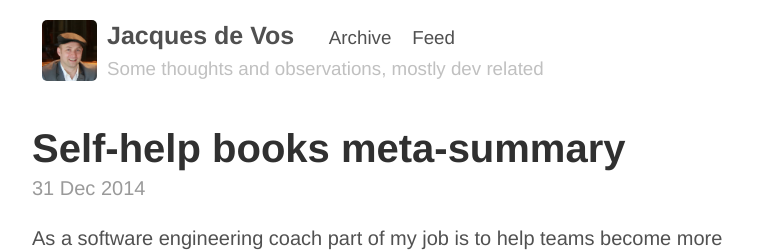
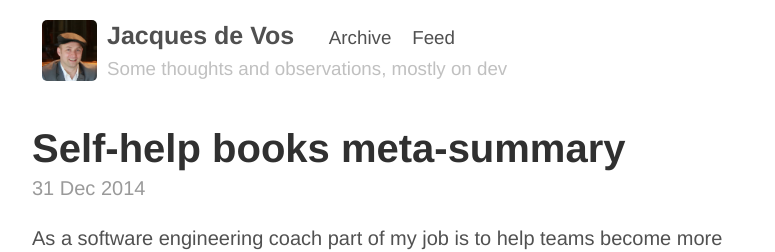
Before and after one commit to jacdevos/jacdevos.github.io.old, a Jekyll site: the page built from index.html, in a window 1280 px wide and 900 px high. Shown: the top 252 px of the window, without its empty margins (248-1023 px from the left). Built offline with Jekyll 4.4.1, drawn with Linux system fonts in a browser that asks for light colours; Markdown is read by kramdown in place of the engine named in the settings; the list of posts is cut into pages by our own code.

Commit message:
Update _config.yml

```diff
--- a/_config.yml
+++ b/_config.yml
@@ -7,7 +7,7 @@ permalink:        pretty
 
 # Setup
 title:            Jacques de Vos
-tagline:          Some thoughts and observations, mostly dev related
+tagline:          Some thoughts and observations, mostly on dev
 url:              http://jacdevos.github.io
 paginate:         5
 baseurl:          /
```
